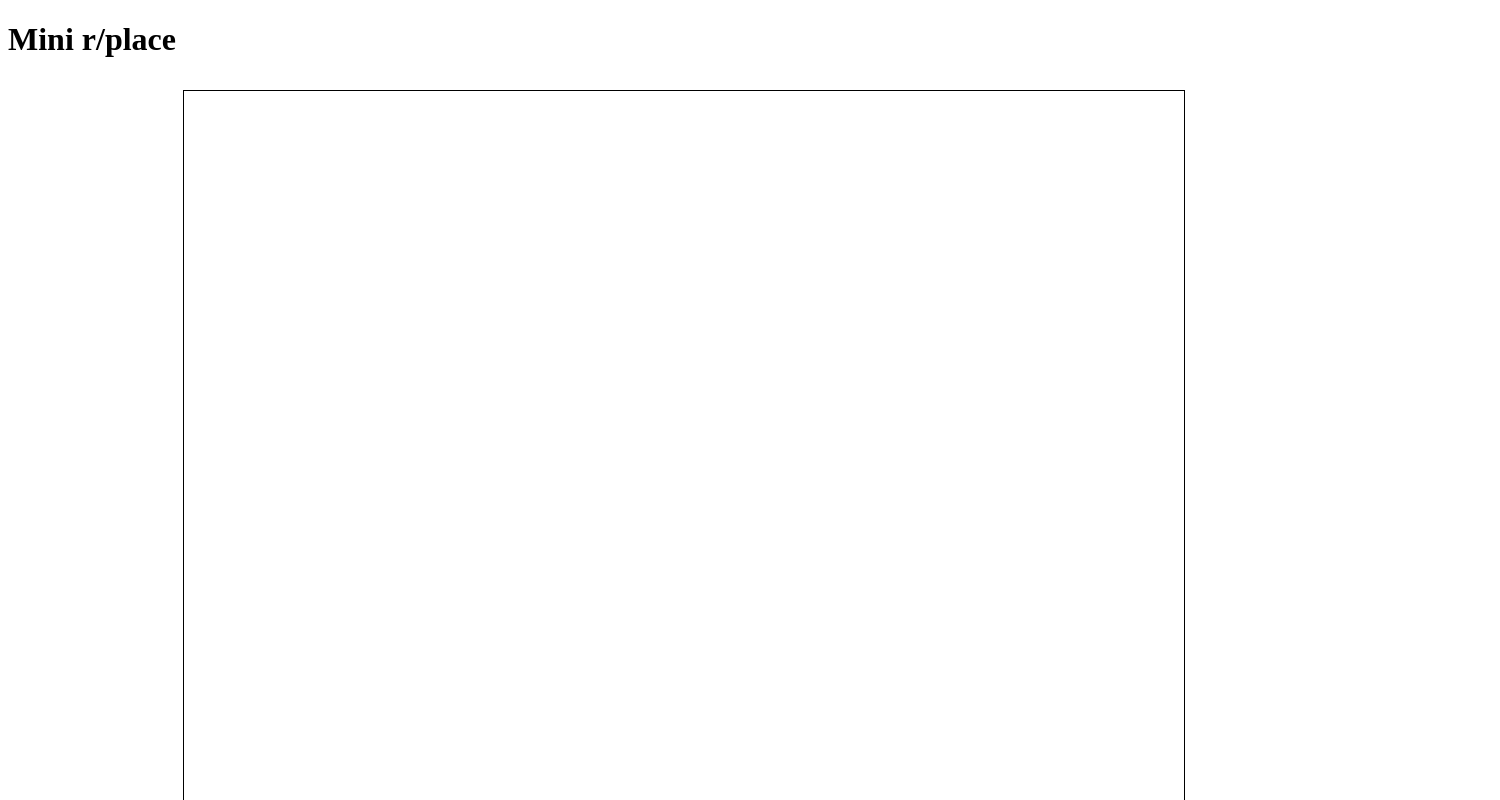
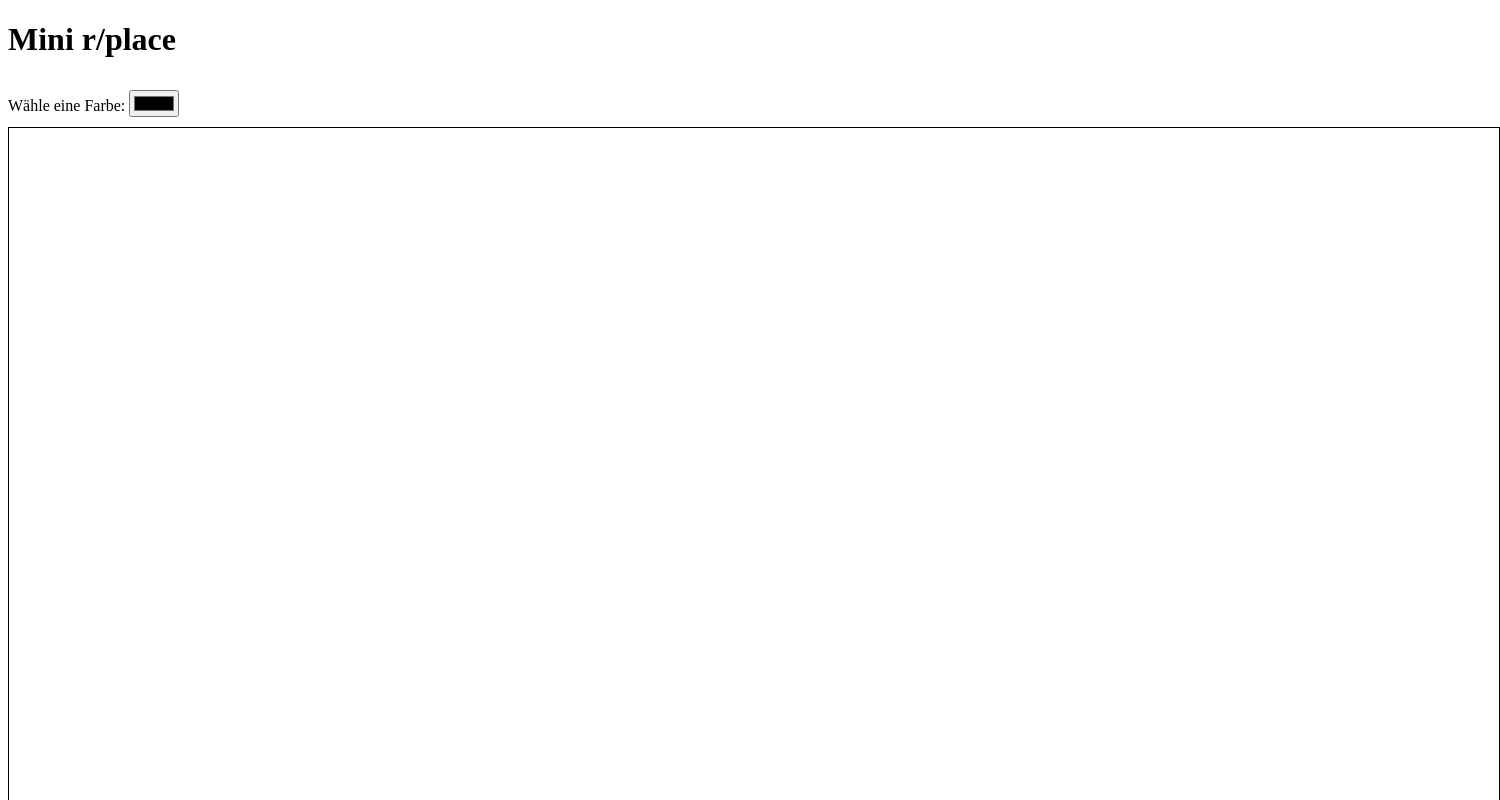
Before and after one commit to Mineprodn/r-place, a plain HTML site: page place.html in a window 1280 px wide. Shown: the top 800 px of the page, 1500 px wide, since content can reach past the window. Drawn offline with Linux system fonts and the light colour scheme.

Commit message:
place.html

```diff
--- a/place.html
+++ b/place.html
@@ -28,8 +28,8 @@
     let selectedColor = colorPicker.value;
 
     // Vergrößere die Canvas-Fläche
-    canvas.width = 100 * scale;
-    canvas.height = 100 * scale;
+    canvas.width = 149 * scale;
+    canvas.height = 75 * scale;
 
     // Setze neue Farbe, wenn Benutzer sie auswählt
     colorPicker.addEventListener('input', () => {
```
